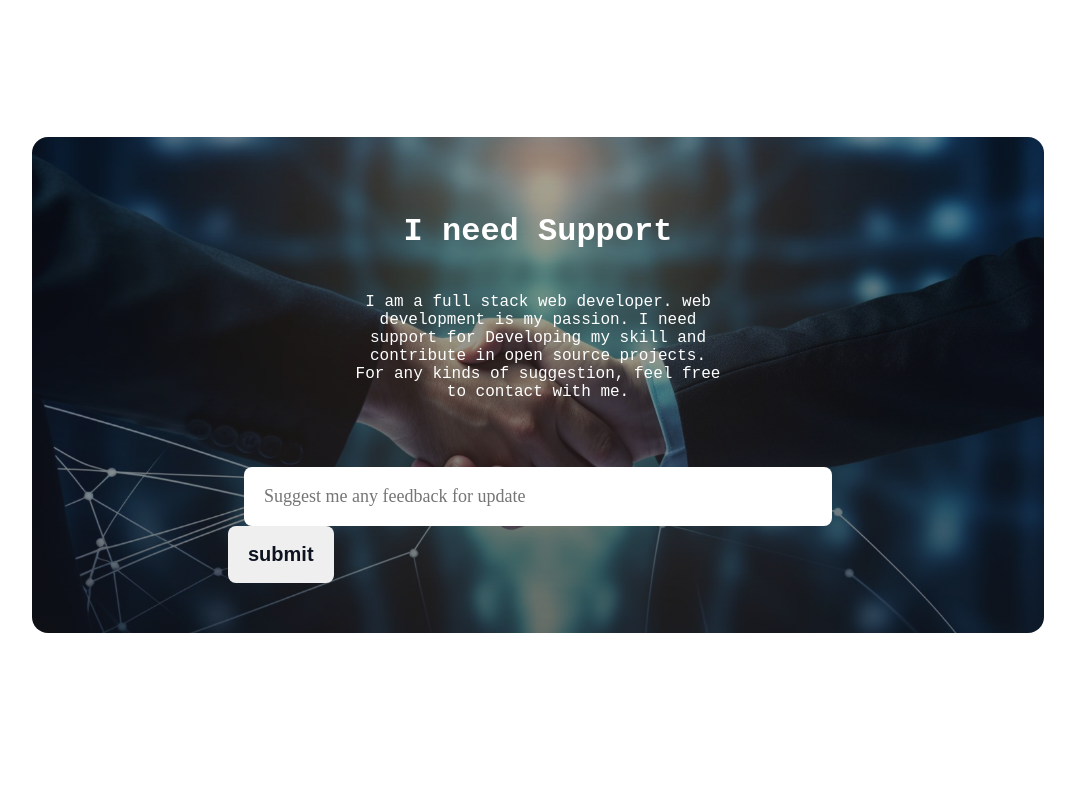
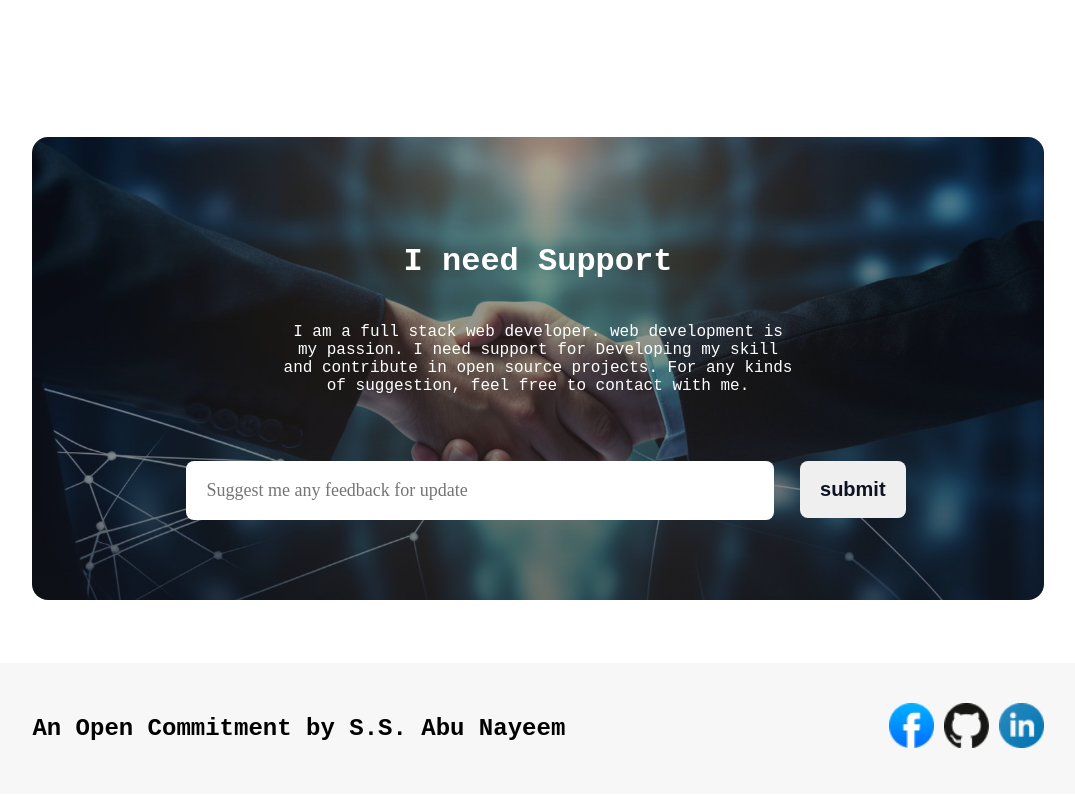
Before and after one commit to ssabunayeem/web-dev-objective-reset9-A1, a plain HTML site: page index.html in a window 1280 px wide. Shown: the part 4804-5601 px from the top of the page, without its empty margins (102-1177 px from the left). Before the commit the page ends 5508 px from the top, so only its background shows below. Drawn offline with Linux system fonts and the light colour scheme; a web font is replaced by a local one.

Commit message:
Updated done

```diff
--- a/index.html
+++ b/index.html
@@ -26,7 +26,7 @@
                 working with honest and professional people.</p>
 
             <!-- <button class="main-button"><a href="">Contact with me</a></button> -->
-            <a class="main-button" href="">Contact with me</a>
+            <a class="main-button" href="#footer">Contact with me</a>
 
         </div>
     </header>
@@ -177,8 +177,16 @@
 
 
     <!------------- footer section ---------->
-    <footer>
-
+    <footer id="footer">
+        <div class="footer-info">
+            <h2>An Open Commitment by S.S. Abu Nayeem</h2>
+            <div class="social-link">
+                <a href="https://www.facebook.com/groups/webdevelopmentbatch9/"><img src="assets/facebook.png"
+                        alt=""></a>
+                <a href="https://www.linkedin.com/feed/"><img src="assets/github.png" alt=""></a>
+                <a href="https://github.com/ssabunayeem"><img src="assets/linkedin-icon 1.png" alt=""></a>
+            </div>
+        </div>
     </footer>
 
 </body>
--- a/styles.css
+++ b/styles.css
@@ -205,7 +205,7 @@ main {
     background: linear-gradient(#1414145d, #18181a8e), url("assets/handshake.jpg");
     background-size: cover;
     background-position: center;
-    padding: 50px 220px;
+    padding: 80px 0px;
 }
 
 .support-section-title {
@@ -218,7 +218,7 @@ main {
 .support-section-p {
     color: rgb(255, 255, 255);
     text-align: center;
-    padding: 0 100px 50px;
+    padding: 0 250px 50px;
 }
 
 
@@ -250,3 +250,24 @@ input[type="text"] {
     border-radius: 8px;
     border: 0;
 }
+
+
+/* footer related section */
+
+
+#footer {
+    border-radius: 16px;
+    background: rgba(13, 19, 33, 0.03);
+}
+
+.footer-info {
+    display: flex;
+    justify-content: space-between;
+    align-items: center;
+    padding: 32px 10%;
+}
+
+footer img {
+    width: 45px;
+    height: 45px;
+}
```
